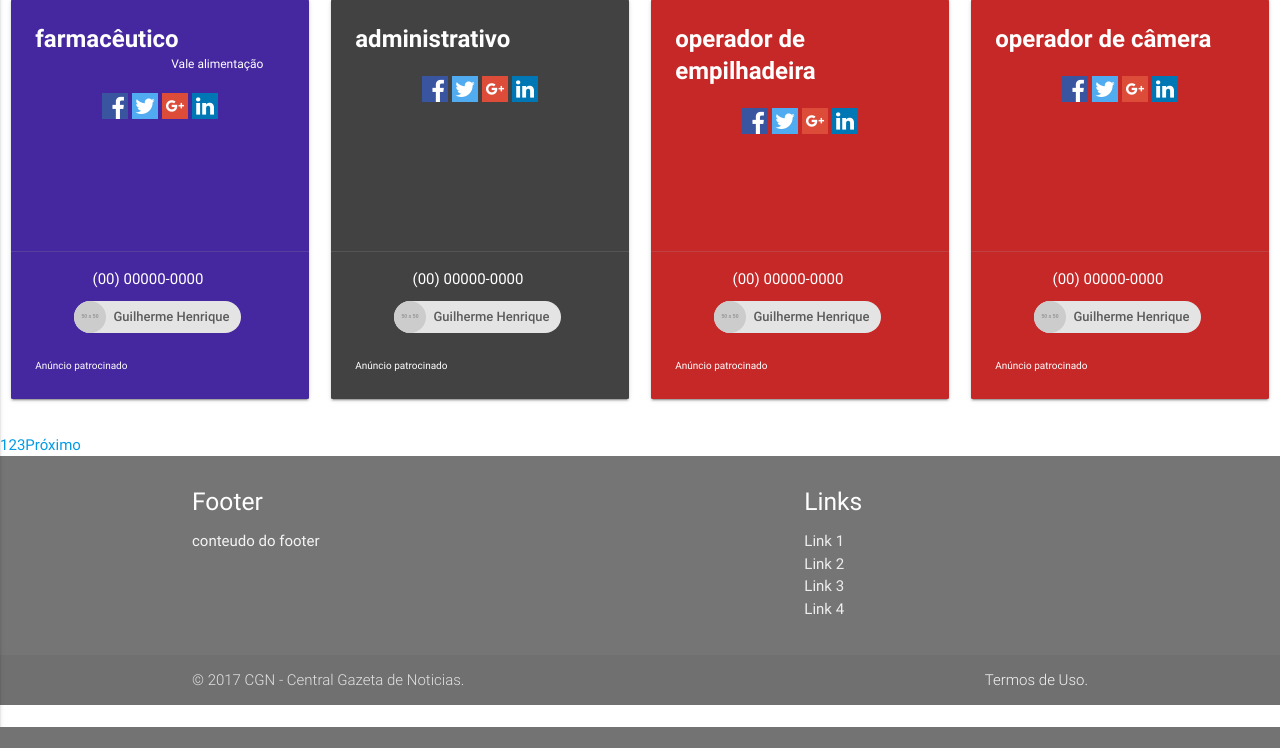
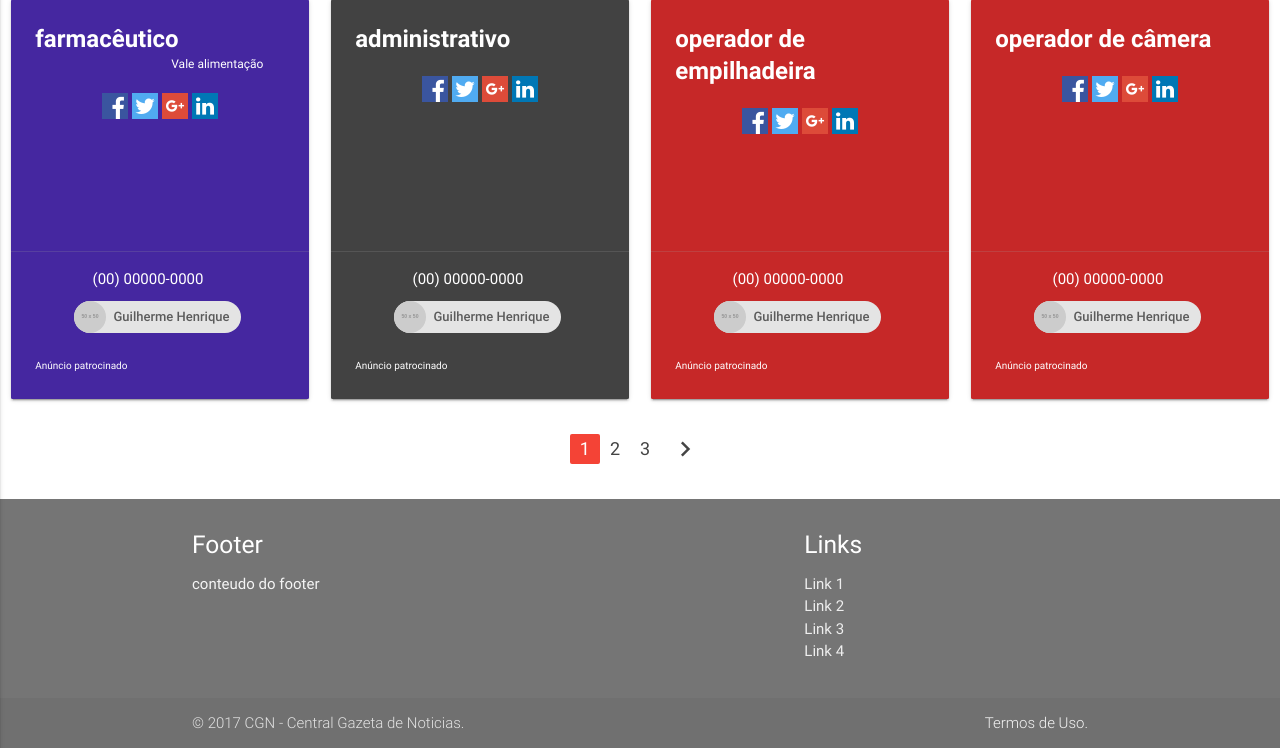
Before and after one commit to wwwjsw/empregos, a CodeIgniter app: page /database/ in a window 1280 px wide. Shown: the part 73-821 px from the top of the page. Before the commit the page ends 800 px from the top, so only its background shows below. Run offline with CodeIgniter, Linux system fonts and the light colour scheme; data comes from the database, SQL or seed files in the repository; grey boxes labelled with a size stand in for pictures from a placeholder-image service; some libraries are stand-ins or nearby versions.

Commit message:
pagination to materialize css
paginação com a estrutura do materialize css

```diff
--- a/application/controllers/Home.php
+++ b/application/controllers/Home.php
@@ -33,10 +33,20 @@ class Home extends CI_Controller {
         $config["per_page"] = 4;
         $config['use_page_numbers'] = false;
         $config['num_links'] = $total_row;
-        $config['cur_tag_open'] = '<a>';
-        $config['cur_tag_close'] = '</a>';
-        $config['next_link'] = 'Próximo';
-        $config['prev_link'] = 'Anterior';
+        $config['full_tag_open'] = '<ul class="pagination center-align">';
+        $config['full_tag_close'] = '</ul>';
+        $config['cur_tag_open'] = '<li class="waves-effect active red"><a>';
+        $config['cur_tag_close'] = '</a></li>';
+        $config['num_tag_open'] = '<li class="waves-effect">';
+		$config['num_tag_close'] = '</li>';
+
+        $config['next_link'] = '<i class="material-icons">chevron_right</i>';
+        $config['next_tag_open'] = '<li class="waves-effect">';
+        $config['next_tag_close'] = '</li>';
+
+        $config['prev_link'] = '<i class="material-icons">chevron_left</i>';
+        $config['prev_tag_open'] = '<li class="waves-effect">';
+        $config['prev_tag_close'] = '</li>';
 
         $this->pagination->initialize($config);
         if($this->uri->segment(1)){
--- a/application/views/home.php
+++ b/application/views/home.php
@@ -174,20 +174,11 @@ FINAL PAGINA INICIAL
 <!--
 	INICIO DA PAGINAÇÃO
 -->
-	<?php echo $links; ?>
-<!--
 <div class="row">
-	<ul class="pagination center-align">
-		<li class="disabled"><a href="#!"><i class="material-icons">chevron_left</i></a></li>
-		<li class="active red"><a href="#!">1</a></li>
-		<li class="waves-effect"><a href="#!">2</a></li>
-		<li class="waves-effect"><a href="#!">3</a></li>
-		<li class="waves-effect"><a href="#!">4</a></li>
-		<li class="waves-effect"><a href="#!">5</a></li>
-		<li class="waves-effect"><a href="#!"><i class="material-icons">chevron_right</i></a></li>
-	</ul>
+	<div class="container">
+		<?php echo $links; ?>
+	</div>
 </div>
--->
 <!--
 	FIM DA PAGINAÇÃO
 -->
```
